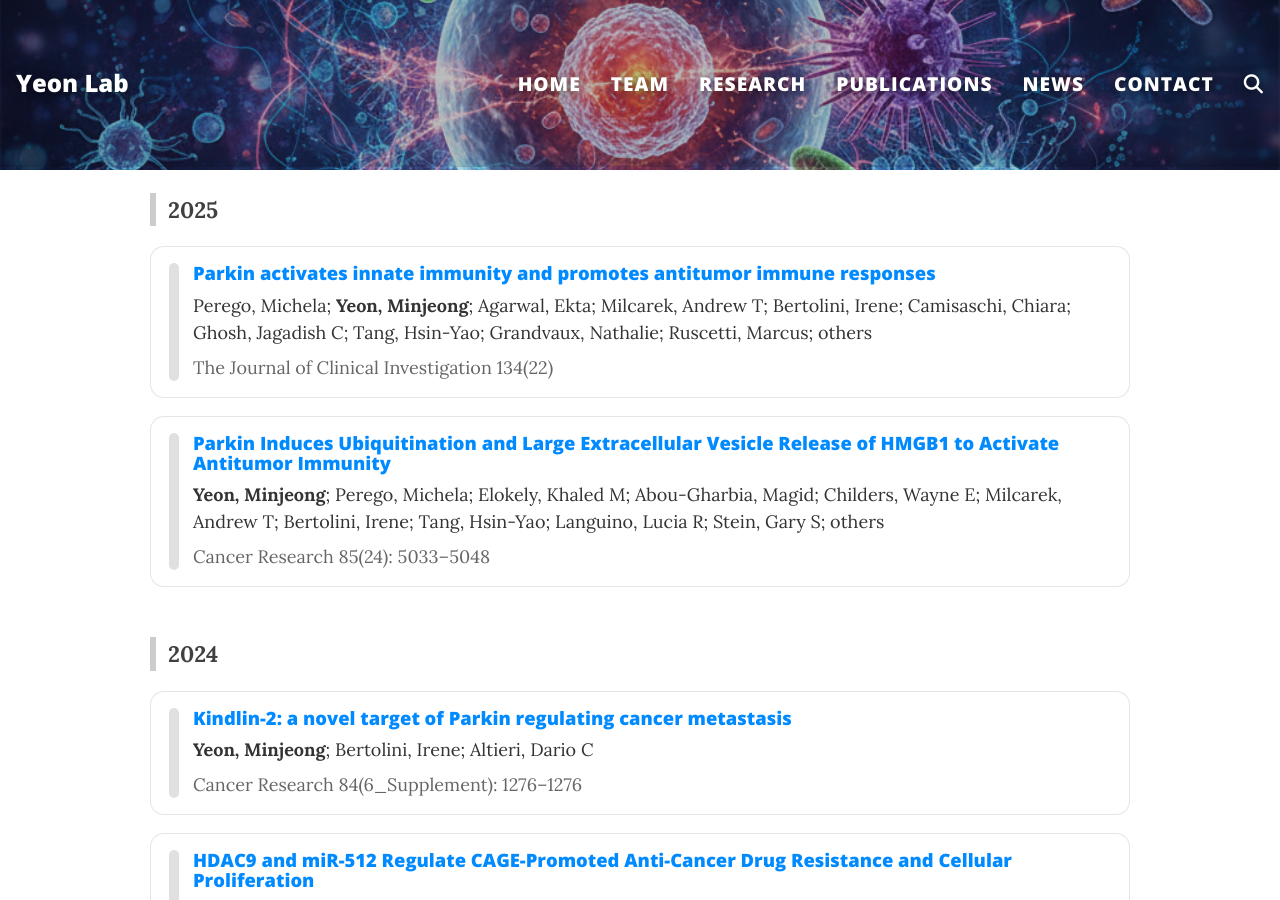
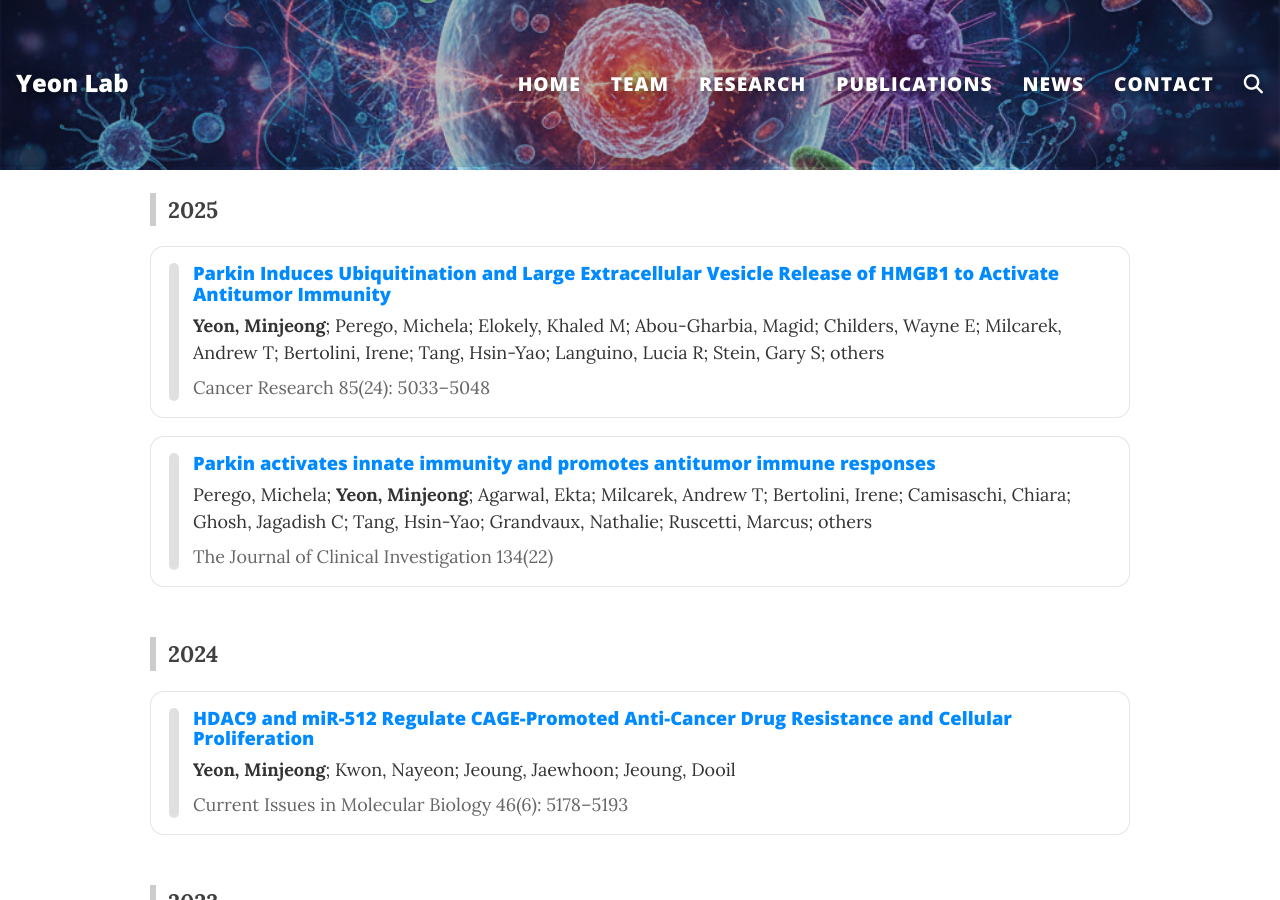
Before and after one commit to mjyeon0807-hub/mjyeon0807-hub.github.io, a Jekyll site: the page built from publications.md, in a window 1280 px wide and 900 px high, scrolled down 215 px. Built offline with Jekyll 4.4.1, drawn with Linux system fonts in a browser that asks for light colours; comment, search, counter and statistics services are not loaded.

Commit message:
Update publications.yml

```diff
--- a/_data/publications.yml
+++ b/_data/publications.yml
@@ -1,3 +1,14 @@
+- id: perego2025parkin
+  year: 2025
+  title: "Parkin activates innate immunity and promotes antitumor immune responses"
+  authors: "Perego, Michela; Yeon, Minjeong; Agarwal, Ekta; Milcarek, Andrew T; Bertolini, Irene; Camisaschi, Chiara; Ghosh, Jagadish C; Tang, Hsin-Yao; Grandvaux, Nathalie; Ruscetti, Marcus; others"
+  journal: "The Journal of Clinical Investigation"
+  volume: "134"
+  number: "22"
+  pages: ""
+  doi: ""
+  url: ""
+
 - id: yeon2025parkin
   year: 2025
   title: "Parkin Induces Ubiquitination and Large Extracellular Vesicle Release of HMGB1 to Activate Antitumor Immunity"
@@ -9,17 +20,6 @@
   doi: ""
   url: ""
 
-- id: perego2025parkin
-  year: 2025
-  title: "Parkin activates innate immunity and promotes antitumor immune responses"
-  authors: "Perego, Michela; Yeon, Minjeong; Agarwal, Ekta; Milcarek, Andrew T; Bertolini, Irene; Camisaschi, Chiara; Ghosh, Jagadish C; Tang, Hsin-Yao; Grandvaux, Nathalie; Ruscetti, Marcus; others"
-  journal: "The Journal of Clinical Investigation"
-  volume: "134"
-  number: "22"
-  pages: ""
-  doi: ""
-  url: ""
-
 - id: yeon2024hdac9
   year: 2024
   title: "HDAC9 and miR-512 Regulate CAGE-Promoted Anti-Cancer Drug Resistance and Cellular Proliferation"
@@ -28,17 +28,6 @@
   volume: "46"
   number: "6"
   pages: "5178–5193"
-  doi: ""
-  url: ""
-
-- id: yeon2024kindlin
-  year: 2024
-  title: "Kindlin-2: a novel target of Parkin regulating cancer metastasis"
-  authors: "Yeon, Minjeong; Bertolini, Irene; Altieri, Dario C"
-  journal: "Cancer Research"
-  volume: "84"
-  number: "6_Supplement"
-  pages: "1276–1276"
   doi: ""
   url: ""
 
```
